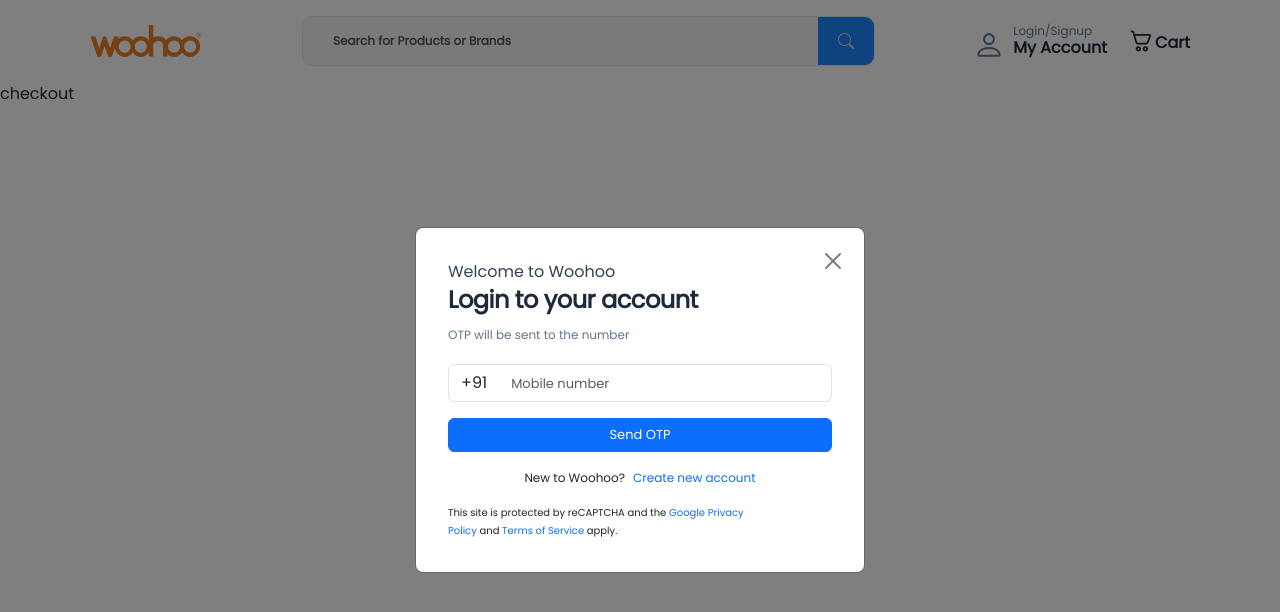
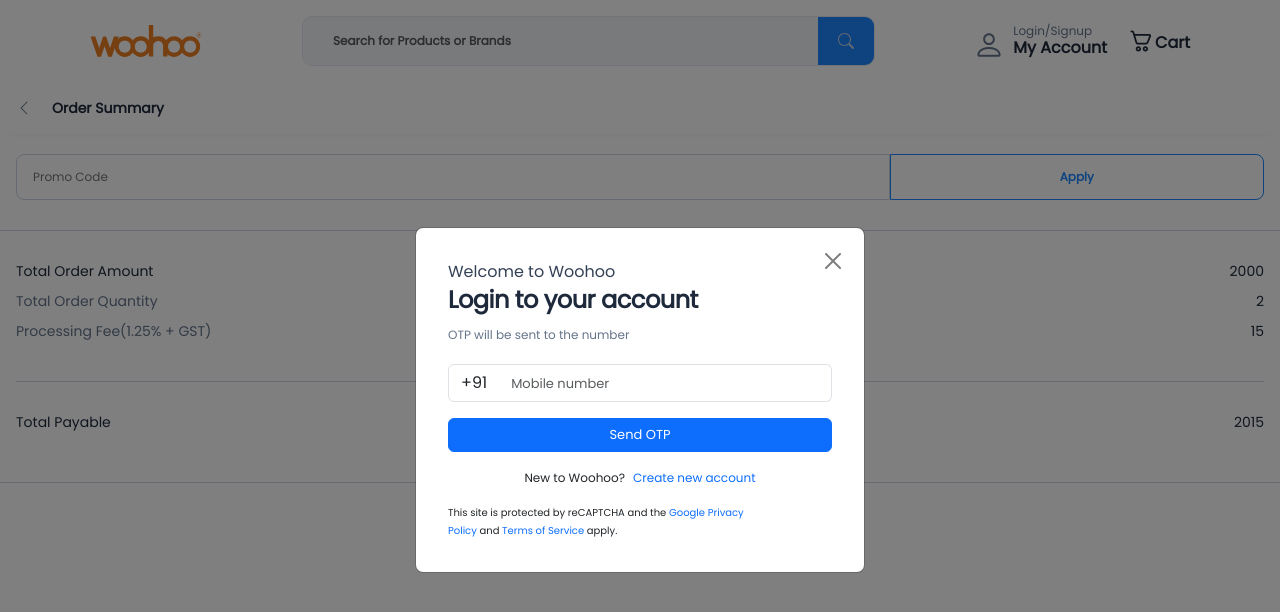
Before and after one commit to dranzor4/giftcard, a React (Create React App) app: page /checkout in a window 1280 px wide. Shown: the top 612 px of the page. Built offline with nearby package versions, Linux system fonts and the light colour scheme; the HTML template or start-up script is replaced by a standard one.

Commit message:
checkout page promo code added

```diff
--- a/src/components/Button/Button.css
+++ b/src/components/Button/Button.css
@@ -1,7 +1,17 @@
-.defaultButton{
-    padding: 5px 30px;
-    color: var(--bg-blue-color);
-    border: none;
-    background-color:var(--white-color);
-    font-weight: 600;
+.defaultButton {
+  padding: 5px 30px;
+  color: var(--bg-blue-color);
+  border: none;
+  background-color: var(--white-color);
+  font-weight: 600;
 }
+.checkoutApplyButton {
+  padding: 14px 24px 14px 24px;
+  font-size: 12px;
+  line-height: 16px;
+  border-radius: 0px 8px 8px 0px;
+  width: 100%;
+  background: var(--white-color);
+  color: var(--bg-blue-color);
+  border: 1px solid var(--bg-blue-color);
+}
--- a/src/components/CheckoutCmp/CheckoutCmp.css
+++ b/src/components/CheckoutCmp/CheckoutCmp.css
@@ -0,0 +1,82 @@
+.promoCodeContainer {
+  border-radius: 0px, 8px, 8px, 0px;
+}
+.promoCodeInput {
+  display: flex;
+  justify-content: center;
+  align-items: center;
+  padding: 0px 16px;
+  padding-top: 20px;
+  padding-bottom: 30px;
+  border-bottom: 1px solid var(--button-border-color);
+}
+.orderSummaryContainer {
+  display: flex;
+  justify-content: flex-start;
+  align-items: center;
+  padding: 8px 16px 8px 16px;
+  /* box-shadow: 0px 1px 8px 0px var(--box-shadow-color); */
+  box-shadow: 0px 6px 7px -7px var(--box-shadow-color);
+}
+.orderSummaryContainer img {
+  padding: 10px 0px;
+  margin-right: 20px;
+}
+.orderSummary {
+  font-size: 14px;
+  line-height: 18px;
+  font-weight: 600;
+  color: var(--header-text-color);
+}
+.checkoutNormalInp {
+  width: 70%;
+}
+.checkoutButton {
+  width: 30%;
+}
+.orderAmountDetail {
+  display: flex;
+  justify-content: space-between;
+  align-items: center;
+  margin-bottom: 10px;
+}
+.orderPayable {
+  border-bottom: 1px solid var(--button-border-color);
+  padding-bottom: 20px;
+}
+.orderDetailContainer {
+  padding: 30px 0px;
+  margin: 0px 16px;
+  border-bottom: 1px solid var(--button-border-color);
+}
+.totalPayableDetail {
+  padding: 30px 0px;
+  margin: 0px 16px;
+  display: flex;
+  justify-content: space-between;
+  align-items: center;
+}
+.orderAmountDetail .totalOrder {
+  font-size: 14px;
+  line-height: 20px;
+  font-weight: 500;
+  color: var(--header-text-color);
+}
+.orderAmountDetail .lightTotalOrder {
+  font-weight: 400;
+  color: #64748b;
+  font-size: 14px;
+  line-height: 20px;
+}
+.totalPayableDetail .totalOrder {
+  font-size: 14px;
+  line-height: 20px;
+  font-weight: 500;
+  color: var(--header-text-color);
+}
+.totalPayableDetail .totalOrder {
+  font-size: 14px;
+  line-height: 20px;
+  font-weight: 500;
+  color: var(--header-text-color);
+}
--- a/src/components/CheckoutCmp/index.jsx
+++ b/src/components/CheckoutCmp/index.jsx
@@ -1,9 +1,46 @@
 import React from "react";
+import NormalInput from "../NormalInput";
+import Button from "../Button";
+import "./CheckoutCmp.css";
 
 const CheckoutCmp = () => {
   return (
     <div>
-      <div>checkout</div>
+      <div className="promoCodeContainer">
+        <div className="orderSummaryContainer">
+          <img src="/Images/left-arrow.svg" alt="left-arrow" />
+          <div className="orderSummary">Order Summary</div>
+        </div>
+        <div className="promoCodeInput">
+          <div className="checkoutNormalInp">
+            <NormalInput placeholder="Promo Code" />
+          </div>
+          <div className="checkoutButton">
+            <Button className="checkoutApplyButton">Apply</Button>
+          </div>
+        </div>
+        <div className="orderPayable">
+          <div className="orderDetailContainer">
+            <div className="orderAmountDetail">
+              <div className="totalOrder">Total Order Amount</div>
+              <div className="totalOrder">2000</div>
+            </div>
+            <div className="orderAmountDetail">
+              <div className="lightTotalOrder">Total Order Quantity</div>
+              <div className="totalOrder">2</div>
+            </div>
+            <div className="orderAmountDetail">
+              <div className="lightTotalOrder">Processing Fee(1.25% + GST)</div>
+              <div className="totalOrder">15</div>
+            </div>
+          </div>
+
+          <div className="totalPayableDetail">
+            <div className="totalOrder">Total Payable</div>
+            <div className="totalOrder">2015</div>
+          </div>
+        </div>
+      </div>
     </div>
   );
 };
--- /dev/null
+++ b/src/components/NormalInput/NormalInput.css
@@ -0,0 +1,10 @@
+.normalInput input {
+  outline: none;
+  padding: 14px 16px 14px 16px;
+  border-top-left-radius: 8px;
+  border-bottom-left-radius: 8px;
+  border: 1px solid var(--button-border-color);
+  font-size: 12px;
+  width: 100%;
+  line-height: 16px;
+}
--- /dev/null
+++ b/src/components/NormalInput/index.jsx
@@ -0,0 +1,11 @@
+import React from "react";
+import "./NormalInput.css";
+const NormalInput = ({ placeholder }) => {
+  return (
+    <div className="normalInput">
+      <input type="text" placeholder={placeholder} />
+    </div>
+  );
+};
+
+export default NormalInput;
--- a/src/variable.css
+++ b/src/variable.css
@@ -1,20 +1,20 @@
-:root{
-    --bg-color-100: #1D86FF;
-    --header-text-color:#1E293B;
-    --bg-blue-color:#1D86FF;
-    --bg-button-container-color:rgba(208, 231, 255, 0.30);
-    --bg-initial-button-color:rgba(29, 134, 255, 0.10);
-    --white-color:#ffff;
-    --box-shadow-color:rgba(0, 74, 143, 0.08);
-    --green-color:#25a42f;
-    --green-text-color:#25A42F;
-    --text-color:#64748b;
-    --border-color:#E2E8F0;
-    --button-border-color:#CBD5E1;
+:root {
+  --bg-color-100: #1d86ff;
+  --header-text-color: #1e293b;
+  --bg-blue-color: #1d86ff;
+  --bg-button-container-color: rgba(208, 231, 255, 0.3);
+  --bg-initial-button-color: rgba(29, 134, 255, 0.1);
+  --white-color: #ffff;
+  --box-shadow-color: rgba(0, 74, 143, 0.08);
+  --green-color: #25a42f;
+  --green-text-color: #25a42f;
+  --text-color: #64748b;
+  --border-color: #e2e8f0;
+  --button-border-color: #cbd5e1;
+  --box-shadow-color: #004a8f14;
 
-    /* mobile responsive icon size */
+  /* mobile responsive icon size */
 
-    --mobile-res-icon-width : 28px;
-    --mobile-res-icon-hight : 28px;
-
+  --mobile-res-icon-width: 28px;
+  --mobile-res-icon-hight: 28px;
 }
```
